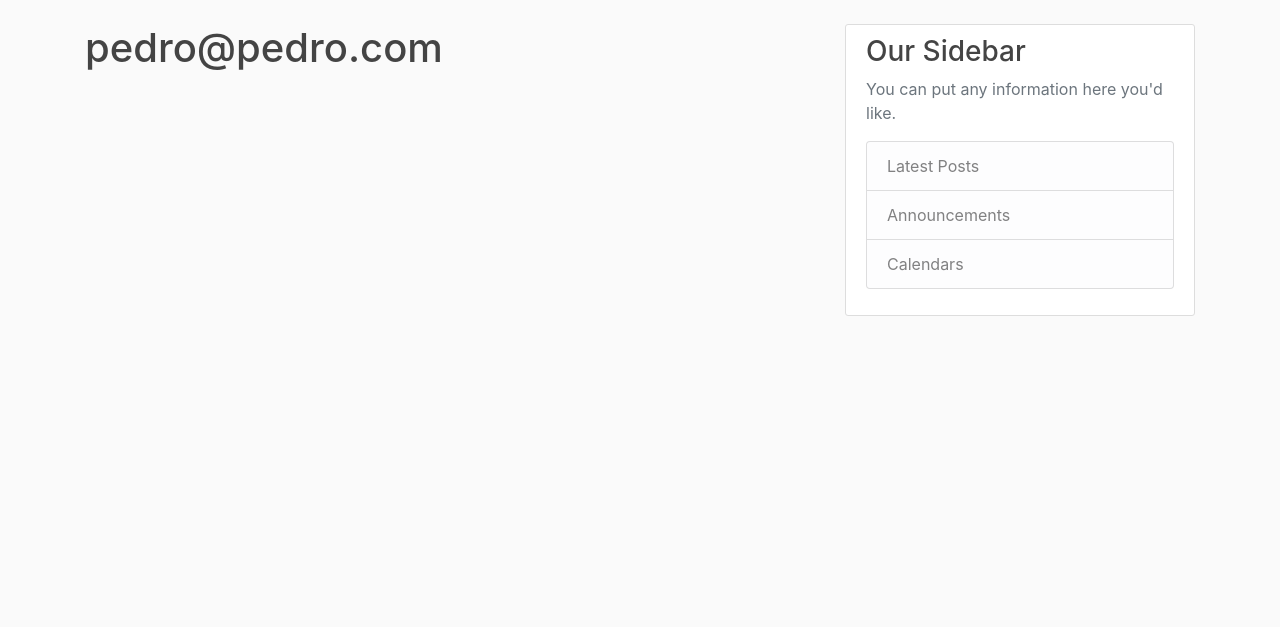
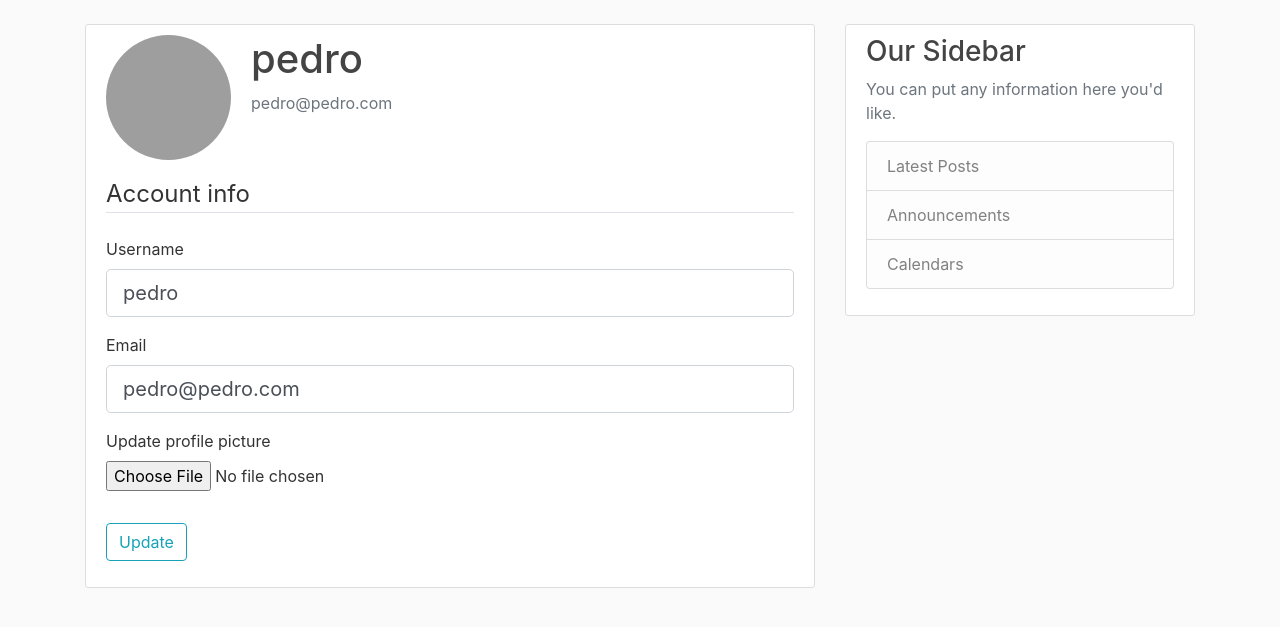
Before and after one commit to pedrohsuzanopinheiro/flaskblog, a Flask app: page /account in a window 1280 px wide. Shown: the part 56-683 px from the top of the page. Run offline with Flask 2, Linux system fonts and the light colour scheme; a user stored in the database is signed in; some libraries are stand-ins or nearby versions; grey boxes are pictures that could not be loaded.

Commit message:
creating account page with form to update users data

```diff
--- a/flaskblog/forms.py
+++ b/flaskblog/forms.py
@@ -1,4 +1,6 @@
+from flask_login import current_user
 from flask_wtf import FlaskForm
+from flask_wtf.file import FileAllowed, FileField
 from wtforms import BooleanField, PasswordField, StringField, SubmitField
 from wtforms.validators import DataRequired, Email, EqualTo, Length, ValidationError
 
@@ -34,3 +36,26 @@ class LoginForm(FlaskForm):
     password = PasswordField("Password", validators=[DataRequired()])
     remember = BooleanField("Remember Me")
     submit = SubmitField("Login")
+
+
+class UpdateAccountForm(FlaskForm):
+    username = StringField(
+        "Username", validators=[DataRequired(), Length(min=2, max=20)]
+    )
+    email = StringField("Email", validators=[DataRequired(), Email()])
+    picture = FileField(
+        "Update profile picture", validators=[FileAllowed(["jpg", "png"])]
+    )
+    submit = SubmitField("Update")
+
+    def validate_username(self, username):
+        if username.data != current_user.username:
+            user = User.query.filter_by(username=username.data).first()
+            if user:
+                raise ValidationError(f"Username {already_taken_text}")
+
+    def validate_email(self, email):
+        if email.data != current_user.email:
+            user = User.query.filter_by(email=email.data).first()
+            if user:
+                raise ValidationError(f"Email {already_taken_text}")
--- a/flaskblog/routes.py
+++ b/flaskblog/routes.py
@@ -1,8 +1,12 @@
+import os
+import secrets
+
 from flask import flash, redirect, render_template, request, url_for
 from flask_login import current_user, login_required, login_user, logout_user
+from PIL import Image
 
 from flaskblog import app, bcrypt, db
-from flaskblog.forms import LoginForm, RegistrationForm
+from flaskblog.forms import LoginForm, RegistrationForm, UpdateAccountForm
 from flaskblog.models import Post, User
 
 posts = [
@@ -73,7 +77,37 @@ def logout():
     return redirect(url_for("home"))
 
 
-@app.route("/account")
+def save_picture(form_picture):
+    random_hex = secrets.token_hex(8)
+    _, f_ext = os.path.splitext(form_picture.filename)
+    picture_fn = random_hex + f_ext
+    picture_path = os.path.join(app.root_path, "static/profile_pics", picture_fn)
+
+    output_size = (125, 125)
+    i = Image.open(form_picture)
+    i.thumbnail(output_size)
+    i.save(picture_path)
+
+    return picture_fn
+
+
+@app.route("/account", methods=["GET", "POST"])
 @login_required
 def account():
-    return render_template("account.html", title="Account")
+    form = UpdateAccountForm()
+    if form.validate_on_submit():
+        if form.picture.data:
+            picture_file = save_picture(form.picture.data)
+            current_user.image_file = picture_file
+        current_user.username = form.username.data
+        current_user.email = form.email.data
+        db.session.commit()
+        flash("Your account has been updated.", "success")
+        return redirect(url_for("account"))
+    elif request.method == "GET":
+        form.username.data = current_user.username
+        form.email.data = current_user.email
+    image_file = url_for("static", filename=f"profile_pics/{current_user.image_file}")
+    return render_template(
+        "account.html", title="Account", image_file=image_file, form=form
+    )
--- a/flaskblog/templates/account.html
+++ b/flaskblog/templates/account.html
@@ -1,4 +1,59 @@
 {% extends "layout.html" %}
 {% block content %}
-<h1>{{ current_user.email }}</h1>
+<div class="content-section">
+    <div class="media">
+        <img class="rounded-circle account-img" src="{{ image_file }}">
+        <div class="media-body">
+            <h2 class="account-heading">{{ current_user.username }}</h2>
+            <p class="text-secondary">{{ current_user.email }}</p>
+        </div>
+    </div>
+    <form method="POST" action="" enctype="multipart/form-data">
+        {{ form.hidden_tag() }}
+        <fieldset class="form-group">
+            <legend class="border-bottom mb-4">Account info</legend>
+            <div class="form-group">
+                {{ form.username.label(class="form-control-label") }}
+
+                {% if form.username.errors %}
+                {{ form.username(class="form-control form-control-lg is-invalid") }}
+                <div class="invalid-feedback">
+                    {% for error in form.username.errors %}
+                    <span>{{ error }}</span>
+                    {% endfor %}
+                </div>
+                {% else %}
+                {{ form.username(class="form-control form-control-lg") }}
+                {% endif %}
+            </div>
+            <div class="form-group">
+                {{ form.email.label(class="form-control-label") }}
+
+                {% if form.email.errors %}
+                {{ form.email(class="form-control form-control-lg is-invalid") }}
+                <div class="invalid-feedback">
+                    {% for error in form.email.errors %}
+                    <span>{{ error }}</span>
+                    {% endfor %}
+                </div>
+                {% else %}
+                {{ form.email(class="form-control form-control-lg") }}
+                {% endif %}
+            </div>
+            <div class="form-group">
+                {{ form.picture.label() }}
+
+                {{ form.picture(class="form-control-file") }}
+                {% if form.picture.errors %}
+                {% for error in form.picture.errors %}
+                <span class="text-danger">{{ error }}</span><br>
+                {% endfor %}
+                {% endif %}
+            </div>
+        </fieldset>
+        <div class="form-group">
+            {{ form.submit(class="btn btn-outline-info") }}
+        </div>
+    </form>
+</div>
 {% endblock content %}
```
Also changed, not shown: flaskblog/site.db, 1 other file.
